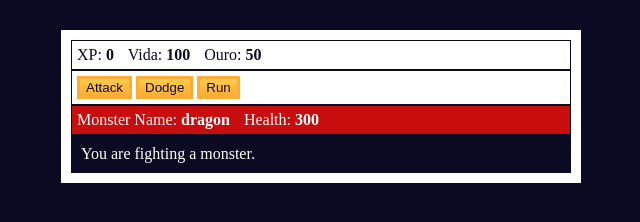
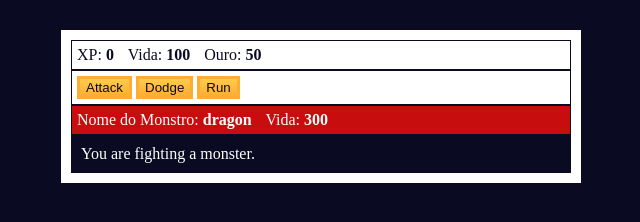
Before and after one commit to Daniel77158/RPG-DragonRepeller, a plain HTML site: page index.html in a window 1280 px wide. Both pictures are taken after a click on the button "Lutar com o Dragão". Shown: the full height of the page, 319-959 px from the left. Drawn offline with Linux system fonts and the light colour scheme.

Commit message:
Nova atualização

```diff
--- a/index.html
+++ b/index.html
@@ -18,11 +18,11 @@
         <button id="button3">Lutar com o Dragão</button>
       </div>
       <div id="monsterStats">
-        <span class="stat">Monster Name: <strong><span id="monsterName"></span></strong></span>
-        <span class="stat">Health: <strong><span id="monsterHealth"></span></strong></span>
+        <span class="stat">Nome do Monstro: <strong><span id="monsterName"></span></strong></span>
+        <span class="stat">Vida: <strong><span id="monsterHealth"></span></strong></span>
       </div>
       <div id="text">
-        Welcome to Dragon Repeller. You must defeat the dragon that is preventing people from leaving the town. You are in the town square. Where do you want to go? Use the buttons above.
+        Bem-vindo ao Dragon Repeller. Você deve derrotar o dragão que impede as pessoas de deixar a cidade. Você está na praça da cidade. Para onde você quer ir? Use os botões acima.
       </div>
     </div>
     <script src="./script.js"></script>
```
